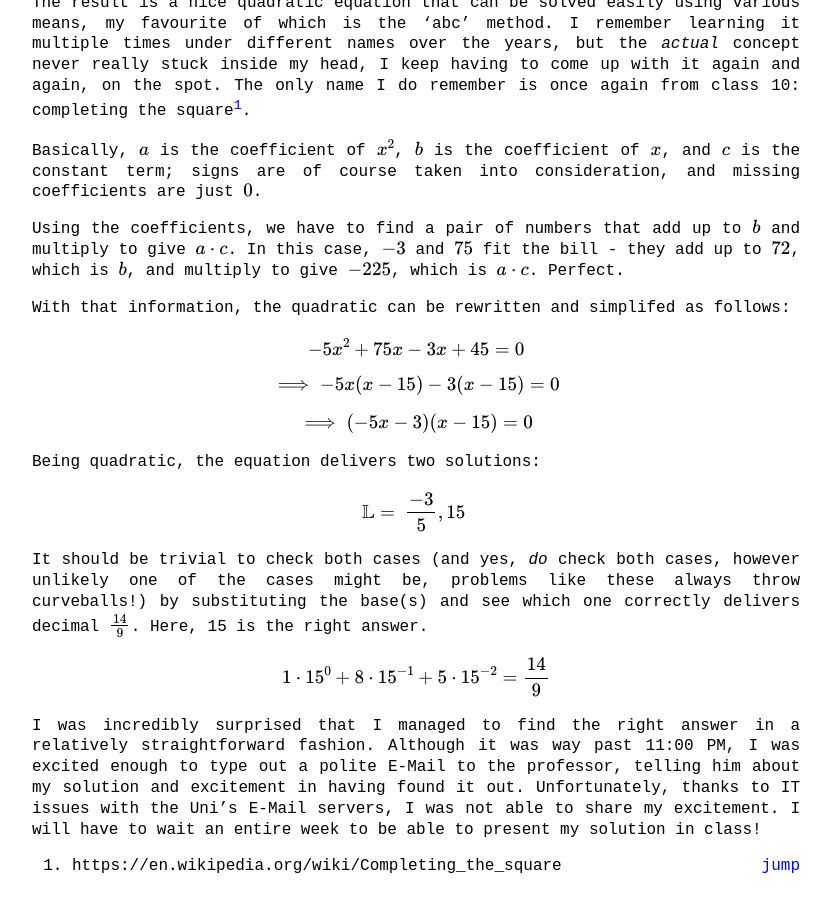
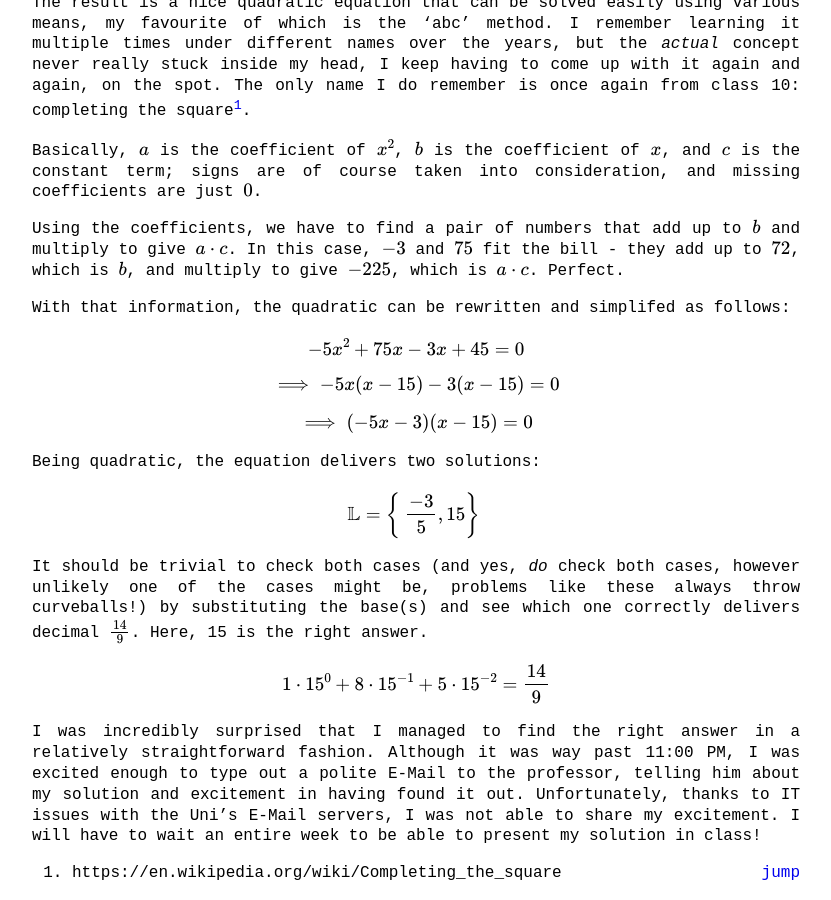
Before and after one commit to NNNILabs/NNNILabs.github.io, a Jekyll site: the page built from _posts/2024-09-29-A-Problem-From-CS-Class.md, in a window 1280 px wide and 900 px high, scrolled down 1085 px. Shown: the whole window, without its empty margins (224-1055 px from the left). Built offline with Jekyll 4.4.1, drawn with Linux system fonts in a browser that asks for light colours.

Commit message:
fix(posts): identifies teething issues

```diff
--- a/_posts/2024-09-29-A-Problem-From-CS-Class.md
+++ b/_posts/2024-09-29-A-Problem-From-CS-Class.md
@@ -52,7 +52,7 @@ With that information, the quadratic can be rewritten and simplifed as follows:
 
 Being quadratic, the equation delivers two solutions:
 
-\\[ \mathbb{L} = \{\ \frac{-3}{5}, 15 \}\ \\]
+\\[ \mathbb{L} = \left\\{\ \frac{-3}{5}, 15 \right\\}\ \\]
 
 It should be trivial to check both cases (and yes, *do* check both cases, however unlikely one of the cases might be, problems like these always throw curveballs!) by substituting the base(s) and see which one correctly delivers decimal \\(\frac{14}{9}\\). Here, 15 is the right answer.
 
```
Also changed, not shown: other parts of _posts/2024-09-29-A-Problem-From-CS-Class.md (+1 -1 lines).
